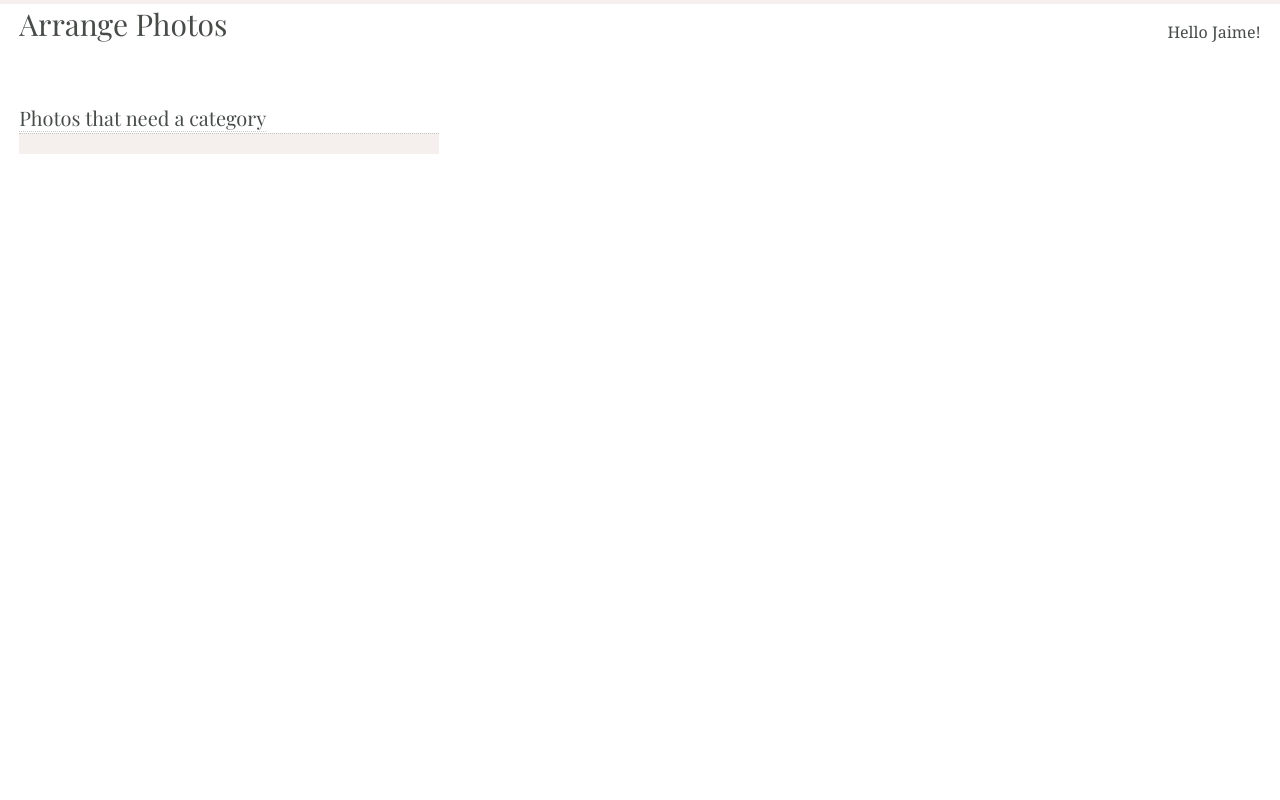
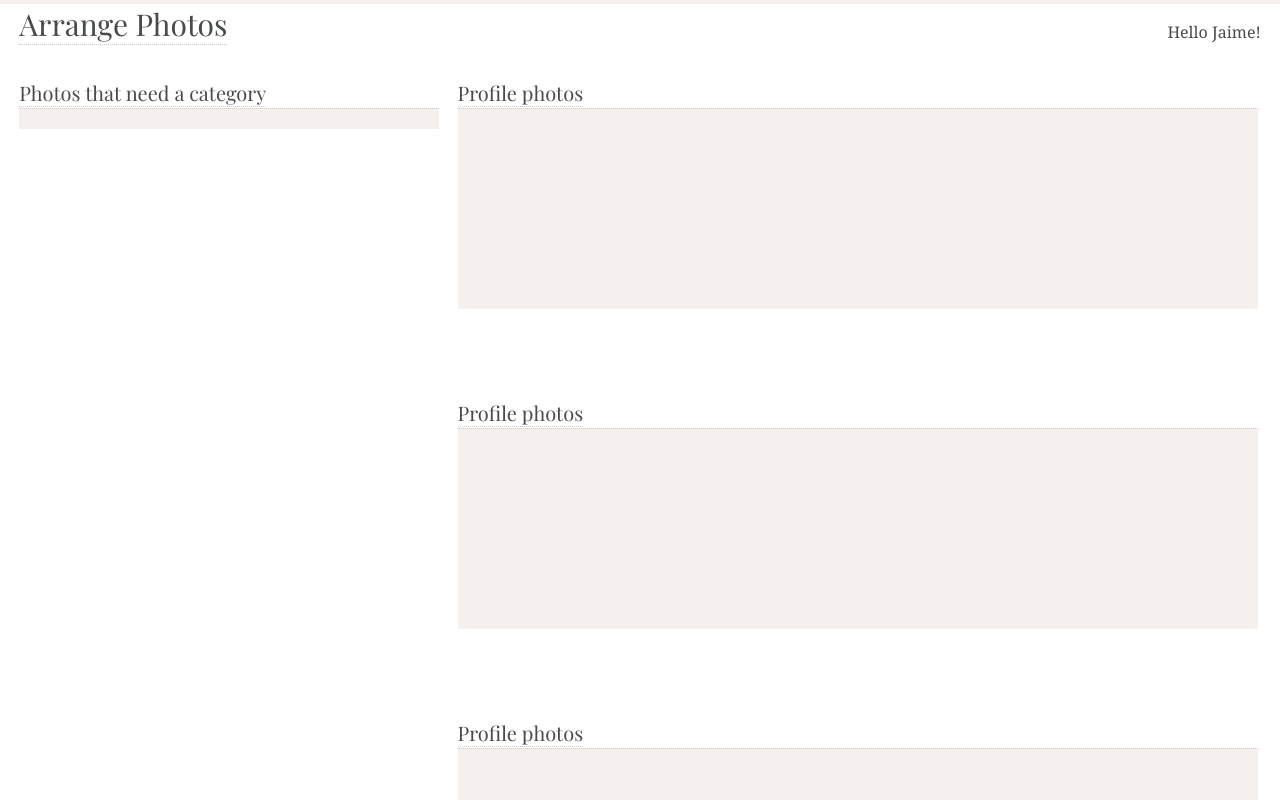
Before and after one commit to JB4GDI/venue-app-jaime-barriga, a React (Create React App) app: page / in a window 1280 px wide. Shown: the top 800 px of the page. Built offline with nearby package versions, Linux system fonts and the light colour scheme; a web font is replaced by a local one.

Commit message:
Added the photo containers and set things up so they look nice.  The bones of the site are set up.

```diff
--- a/src/App.css
+++ b/src/App.css
@@ -46,7 +46,7 @@ p, textarea {
 
 .header {
 
-  height: 100px;
+  height: 75px;
   margin-left: 1.5%;
   margin-right: 1.5%;
   width: 97%;
--- a/src/App.js
+++ b/src/App.js
@@ -1,14 +1,20 @@
 import React, { Component } from 'react';
 import './App.css';
 import Header from './components/Header';
-import UncategorizedPhotoList from './components/UncategorizedPhotoList';
+import UncategorizedPhotoContainer from './components/UncategorizedPhotoContainer';
+import CenterToolbar from './components/CenterToolbar';
+import ScrollablePhotoContainer from './components/ScrollablePhotoContainer';
 
 class App extends Component {
   render() {
     return (
       <div className="App">
         <Header />
-        <UncategorizedPhotoList />
+        <UncategorizedPhotoContainer />
+        <CenterToolbar />
+        <ScrollablePhotoContainer />
+        <ScrollablePhotoContainer />
+        <ScrollablePhotoContainer />
       </div>
     );
   }
--- /dev/null
+++ b/src/components/CenterToolbar.js
@@ -0,0 +1,12 @@
+import React from 'react';
+
+class CenterToolbar extends React.Component {
+  render () {
+    return (
+      <div className="center_gap button_container fl">
+      </div>
+    );
+  }
+}
+
+export default CenterToolbar;
--- a/src/components/Header.js
+++ b/src/components/Header.js
@@ -5,7 +5,7 @@ class Header extends React.Component {
   render() {
     return (
       <div className="header fl">
-        <h1 className="fl">Arrange Photos</h1>
+        <h1 className="fl fancy_border_bottom">Arrange Photos</h1>
         <p  className="username fr">Hello Jaime!</p>
       </div>
     );
--- /dev/null
+++ b/src/components/ScrollablePhotoContainer.js
@@ -0,0 +1,20 @@
+import React from 'react';
+
+class ScrollablePhotoContainer extends React.Component {
+  render () {
+    return (
+      <div className="scrollable_photo_container right_panel_width fl">
+
+        <div className="fancy_border_bottom fl">
+          <h2>Profile photos</h2>
+        </div>
+
+        <div className="scrollable_photo_list fancy_border_top fl">
+        </div>
+
+      </div>
+    );
+  }
+}
+
+export default ScrollablePhotoContainer;
--- a/src/components/UncategorizedPhotoList.js
+++ b/src/components/UncategorizedPhotoContainer.js
@@ -1,12 +1,13 @@
 import React from 'react';
 
-class UncategorizedPhotoList extends React.Component {
+class UncategorizedPhotoContainer extends React.Component {
+
   render () {
     return (
       <div className="unassigned_photo_container fl">
 
         <div className="unassigned_headline fancy_border_bottom fl">
-          <h2>Photos that need a category</h2>
+          <h2 className="full_width">Photos that need a category</h2>
         </div>
 
         <div className="photo_list fancy_border_top full_width fl">
@@ -19,4 +20,4 @@ class UncategorizedPhotoList extends React.Component {
 
 }
 
-export default UncategorizedPhotoList;
+export default UncategorizedPhotoContainer;
```
Also changed, not shown: src/components/Dummy.js (added, +11 -0 lines).
